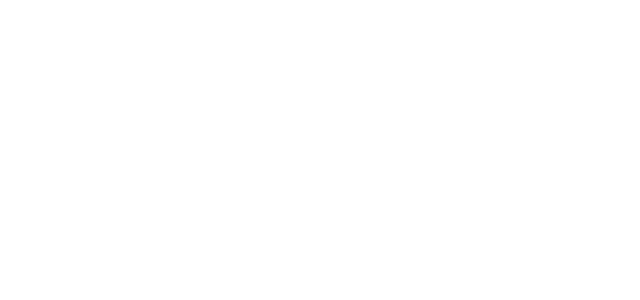
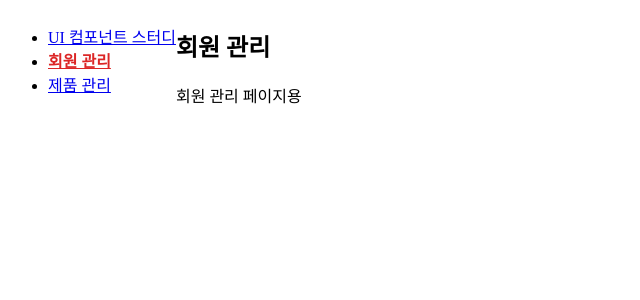
Before and after one commit to shs3832/nuxt-component, a Nuxt app: page /members in a window 1280 px wide. Before the commit this address had no page. Shown: the top 300 px of the page, without its empty margins (0-640 px from the left). Built offline with nearby package versions, Linux system fonts and the light colour scheme.

Commit message:
feat: Nuxt 관리자 레이아웃 추가

```diff
--- a/app/app.vue
+++ b/app/app.vue
@@ -1,6 +1,8 @@
 <template>
   <div>
     <NuxtRouteAnnouncer />
-    <NuxtPage />
+    <NuxtLayout>
+      <NuxtPage />
+    </NuxtLayout>
   </div>
 </template>
--- /dev/null
+++ b/app/layouts/admin.vue
@@ -0,0 +1,51 @@
+<template>
+  <div class="admin-layout">
+    <a href="#admin-main" class="to-contents">본문 바로가기</a>
+    <header class="admin-header">
+      <nav aria-label="주요 메뉴">
+        <ul>
+          <li><NuxtLink to="/">UI 컴포넌트 스터디</NuxtLink></li>
+          <li><NuxtLink to="/members">회원 관리</NuxtLink></li>
+          <li><NuxtLink to="/products">제품 관리</NuxtLink></li>
+        </ul>
+      </nav>
+    </header>
+    <main class="admin-main" id="admin-main" tabindex="-1">
+      <slot />
+    </main>
+  </div>
+</template>
+
+<style scoped>
+.router-link-active {
+  color: #dc2626;
+  font-weight: 700;
+}
+
+.admin-layout {
+  display: flex;
+  @media screen and (max-width: 720px) {
+    flex-direction: column;
+  }
+}
+
+.to-contents {
+  position: absolute;
+  left: -999px;
+  &:focus-visible {
+    left: 0;
+  }
+}
+
+.admin-main {
+  flex: 1;
+  min-width: 0;
+}
+
+a {
+  &:focus-visible {
+    outline-offset: 2px;
+    outline: 2px solid deeppink;
+  }
+}
+</style>
--- /dev/null
+++ b/app/pages/members.vue
@@ -0,0 +1,12 @@
+<template>
+  <section>
+    <h1>회원 관리</h1>
+    <p>회원 관리 페이지용</p>
+  </section>
+</template>
+
+<script setup lang="ts">
+definePageMeta({
+  layout: "admin",
+});
+</script>
--- /dev/null
+++ b/app/pages/products.vue
@@ -0,0 +1,12 @@
+<template>
+  <section>
+    <h1>제품 관리</h1>
+    <p>제품 관리 페이지용</p>
+  </section>
+</template>
+
+<script setup lang="ts">
+definePageMeta({
+  layout: "admin",
+});
+</script>
```
